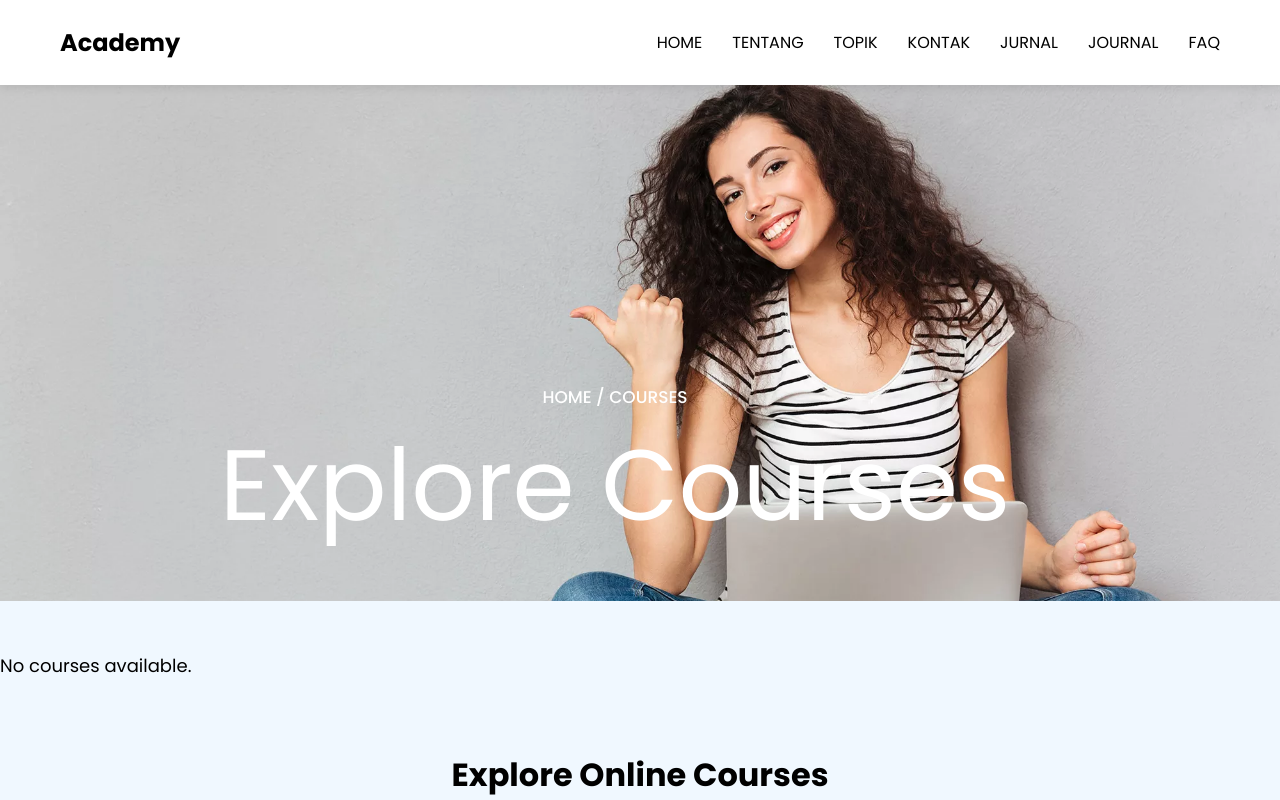
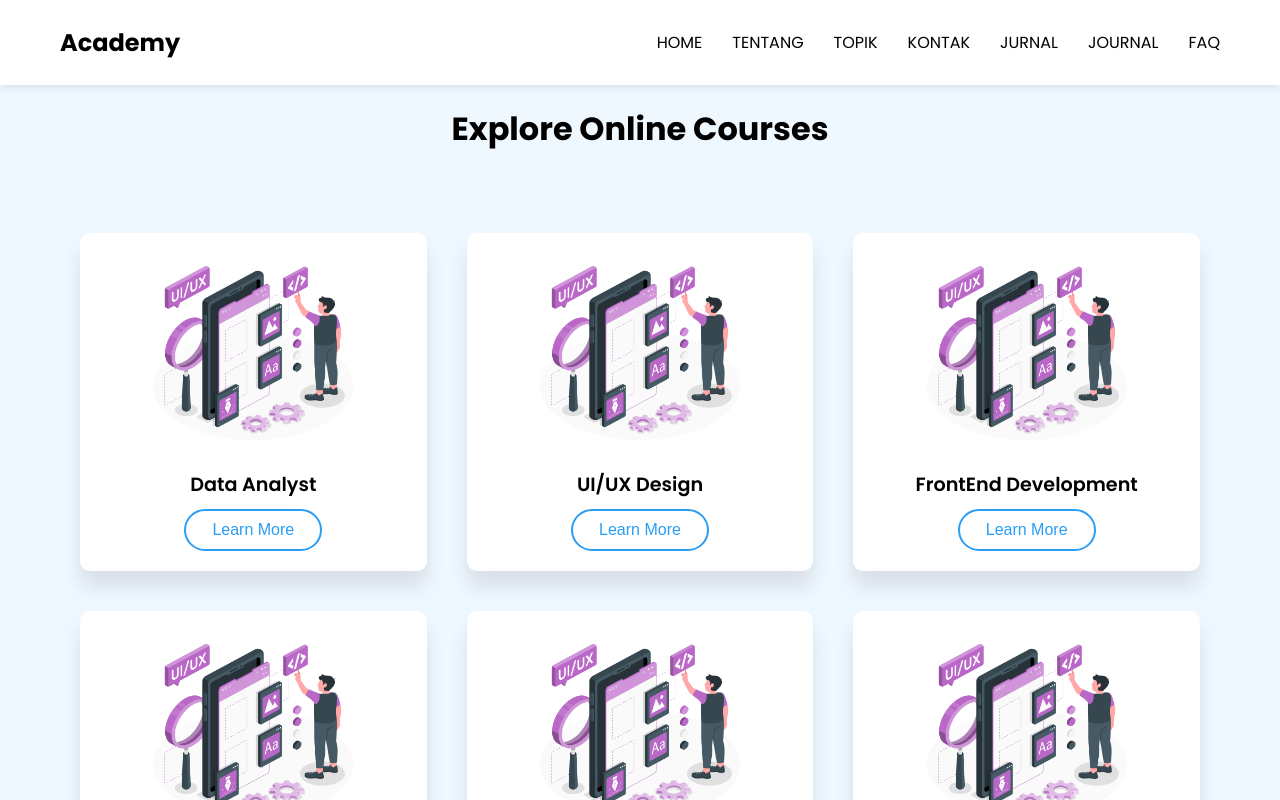
Before and after one commit to saavaurs/ASA-Academy, a React (Create React App) app: page /courses in a window 1280 px wide. Shown: the top 800 px of the page. Built offline with nearby package versions, Linux system fonts and the light colour scheme.

Commit message:
berubahan tampilan courses

```diff
--- a/src/App.js
+++ b/src/App.js
@@ -2,7 +2,7 @@ import "./App.css"
 import Header from "./components/common/header/Header"
 import { BrowserRouter as Router, Routes, Route } from "react-router-dom"
 import About from './components/about/about.jsx'; // Sesuaikan dengan nama file
-import Blog from './components/blog/blog.jsx';   // Sesuaikan dengan nama file
+import Blog from './components/blog/Blog.jsx';  // Sesuaikan dengan nama file
 import CourseHome from "./components/allcourses/CourseHome"
 import Team from "./components/team/Team"
 import Pricing from "./components/pricing/Pricing"
--- a/src/components/allcourses/CourseHome.jsx
+++ b/src/components/allcourses/CourseHome.jsx
@@ -1,14 +1,11 @@
 import React from "react";
 import Back from "../common/back/Back";
-import CoursesCard from "./CoursesCard";
 import OnlineCourses from "./OnlineCourses"; // Tambahkan impor ini
 import "./courses.css";
 
 const CourseHome = () => {
   return (
     <div className="coursesContainer">
-      <Back title="Explore Courses" />
-      <CoursesCard />
       <OnlineCourses />
     </div>
   );
--- a/src/components/allcourses/CoursesCard.jsx
+++ /dev/null
@@ -1,12 +0,0 @@
-import React from "react";
-import "./courses.css";
-
-const CoursesCard = () => {
-  return (
-    <div className="coursesCard">
-      <p>No courses available.</p>
-    </div>
-  );
-};
-
-export default CoursesCard;
--- a/src/components/allcourses/courses.css
+++ b/src/components/allcourses/courses.css
@@ -1,9 +1,7 @@
 .coursesContainer {
   background-color: #F0F8FF;
 }
-.coursesCard {
-  padding: 50px 0;
-}
+
 .outline-btn {
   display: inline-block;
   padding: 10px 20px;
@@ -12,8 +10,9 @@
   color: #2A9DF4; /* Warna teks */
   border: 2px solid #2A9DF4; /* Warna border */
   background-color: transparent; /* Latar belakang transparan */
-  border-radius: 5px; /* Sudut membulat */
+  border-radius: 30px; /* Sudut membulat */
   text-align: center;
+  width: 45%;
   cursor: pointer;
   transition: all 0.3s ease;
 }
@@ -152,19 +151,25 @@
 
 .gridContainer {
   display: grid;
+  width: 100%;
   grid-template-columns: repeat(3, 1fr); /* 3 kolom dalam satu baris */
-  gap: 20px; /* Jarak antar kotak */
-  padding: 20px;
+  gap: 40px; /* Jarak antar kotak */
+  padding: 60px;
+  justify-content: center;
+  align-items: center; /* Center secara vertikal */
+
 }
 
 .courseCard {
   background: #fff;
   border-radius: 10px;
-  box-shadow: 0 4px 8px rgba(0, 0, 0, 0.1);
+  box-shadow: 0 16px 20px rgba(0, 0, 0, 0.1);
   padding: 20px;
   text-align: center;
   cursor: pointer;
   transition: transform 0.3s ease;
+  text-align: center;
+  justify-content: center;
 }
 
 .courseCard:hover {
```
